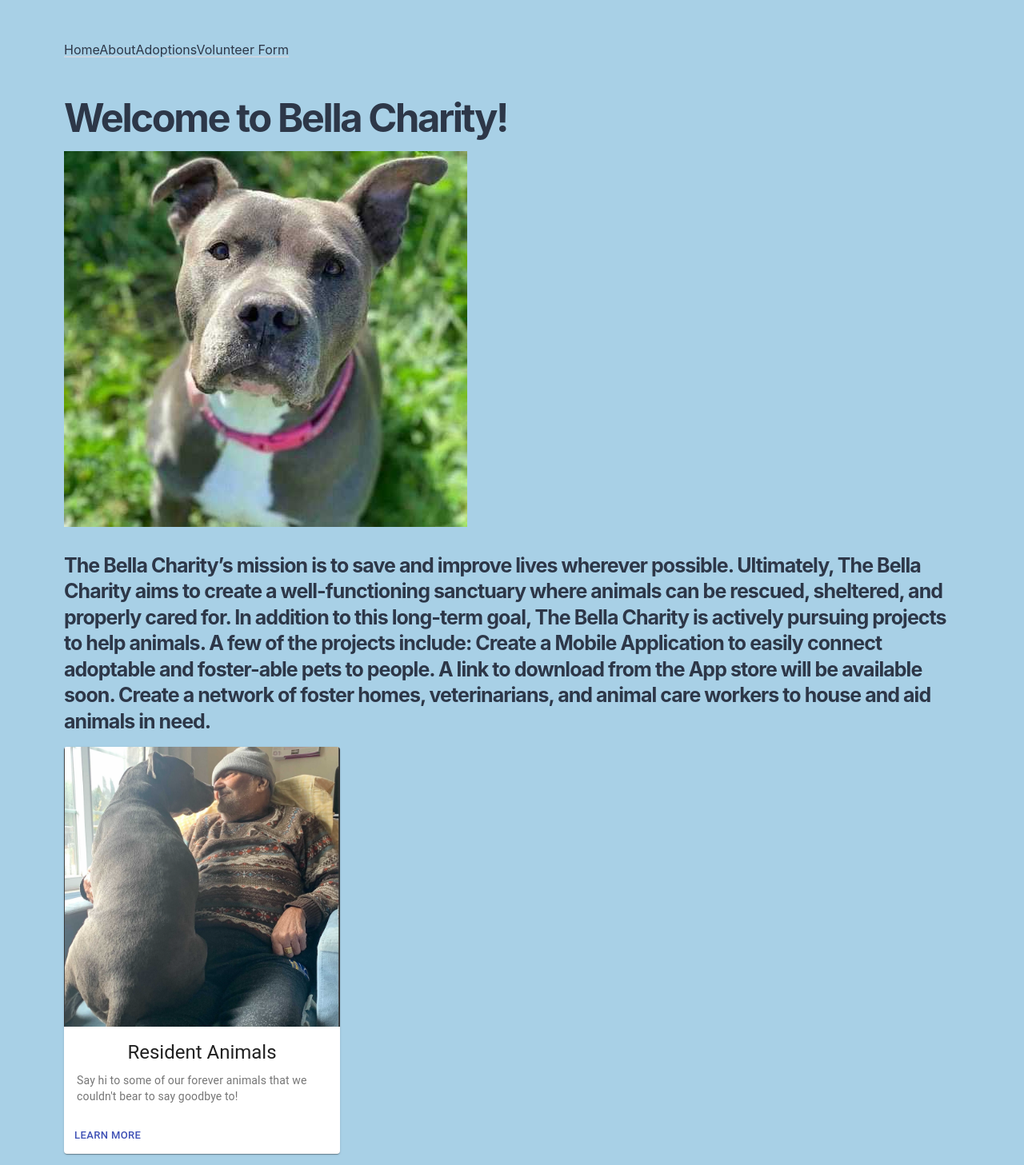
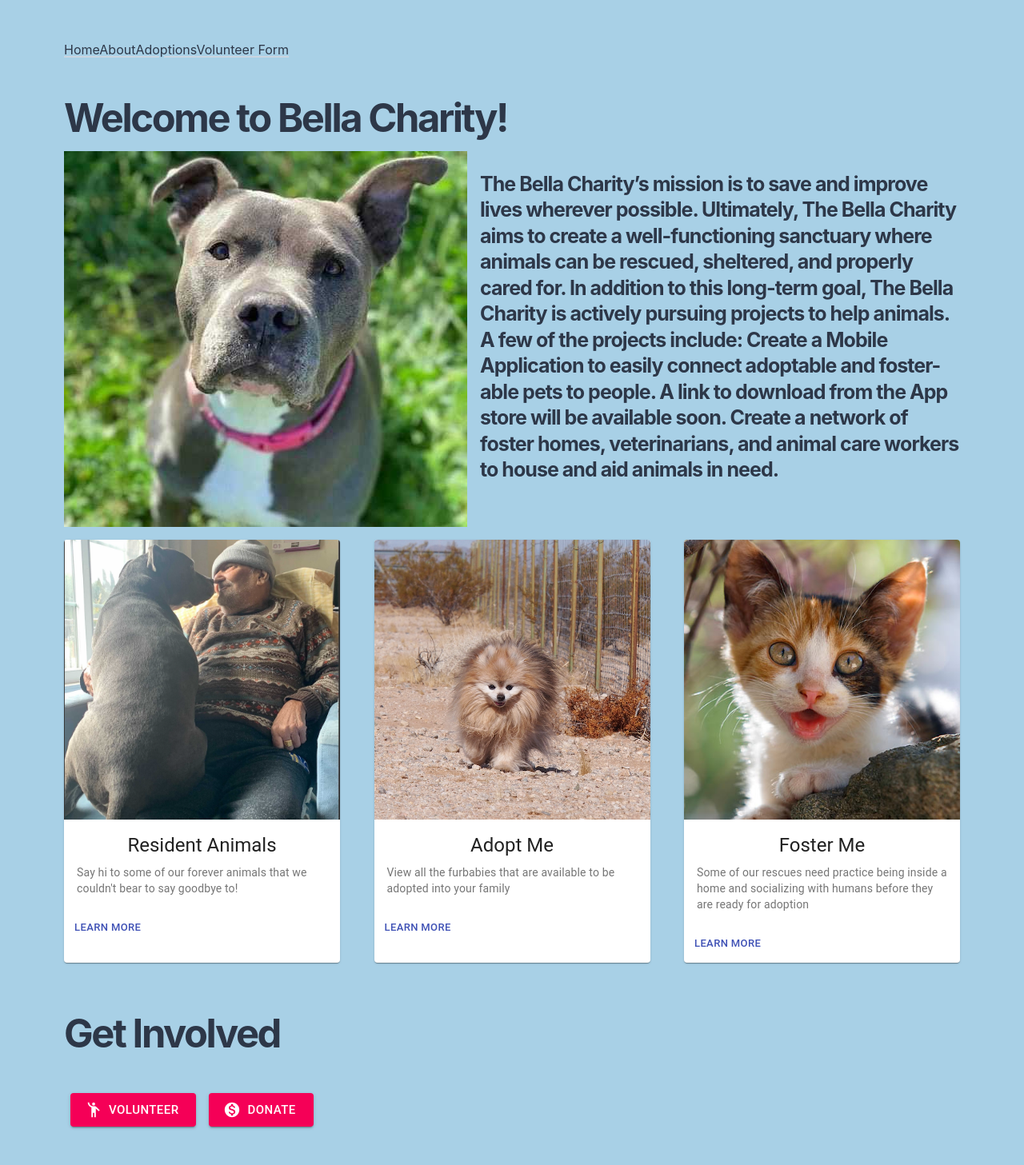
Before and after one commit to aedward8/BellaCharity, a React (Create React App) app in the folder app/: page / in a window 1280 px wide. Shown: the top 1457 px of the page at 80% size. Built offline with nearby package versions, Linux system fonts and the light colour scheme.

Commit message:
added css flexbox to add layout to the page

```diff
--- a/app/src/components/Home.js
+++ b/app/src/components/Home.js
@@ -16,9 +16,12 @@ const Home = () => {
   return (
     <div>
       <h1>Welcome to Bella Charity!</h1>
-      <div className="mission">
+      <div
+        className="mission"
+        style={{ display: "flex ", marginBottom: "1rem" }}
+      >
         <Image src={MainPhoto} fluid />
-        <h4>
+        <h4 style={{ marginLeft: "1rem" }}>
           The Bella Charity’s mission is to save and improve lives wherever
           possible. Ultimately, The Bella Charity aims to create a
           well-functioning sanctuary where animals can be rescued, sheltered,
@@ -31,7 +34,10 @@ const Home = () => {
           need.
         </h4>
       </div>
-      <div className="cards">
+      <div
+        className="cards"
+        style={{ display: "flex ", "justify-content": "space-between" }}
+      >
         <FrontPageCard
           name="Resident Animals"
           desc="Say hi to some of our forever animals that we couldn't bear to say goodbye to!"
@@ -48,8 +54,16 @@ const Home = () => {
           img={Foster}
         />
       </div>
-      <h1>Get Involved</h1>
-      <HomeButtons />
+      <div
+        style={{
+          display: "flex ",
+          "flex-direction": "column",
+          "justify-content": "center",
+        }}
+      >
+        <h1>Get Involved</h1> <br />
+        <HomeButtons />
+      </div>
     </div>
   );
 };
```
